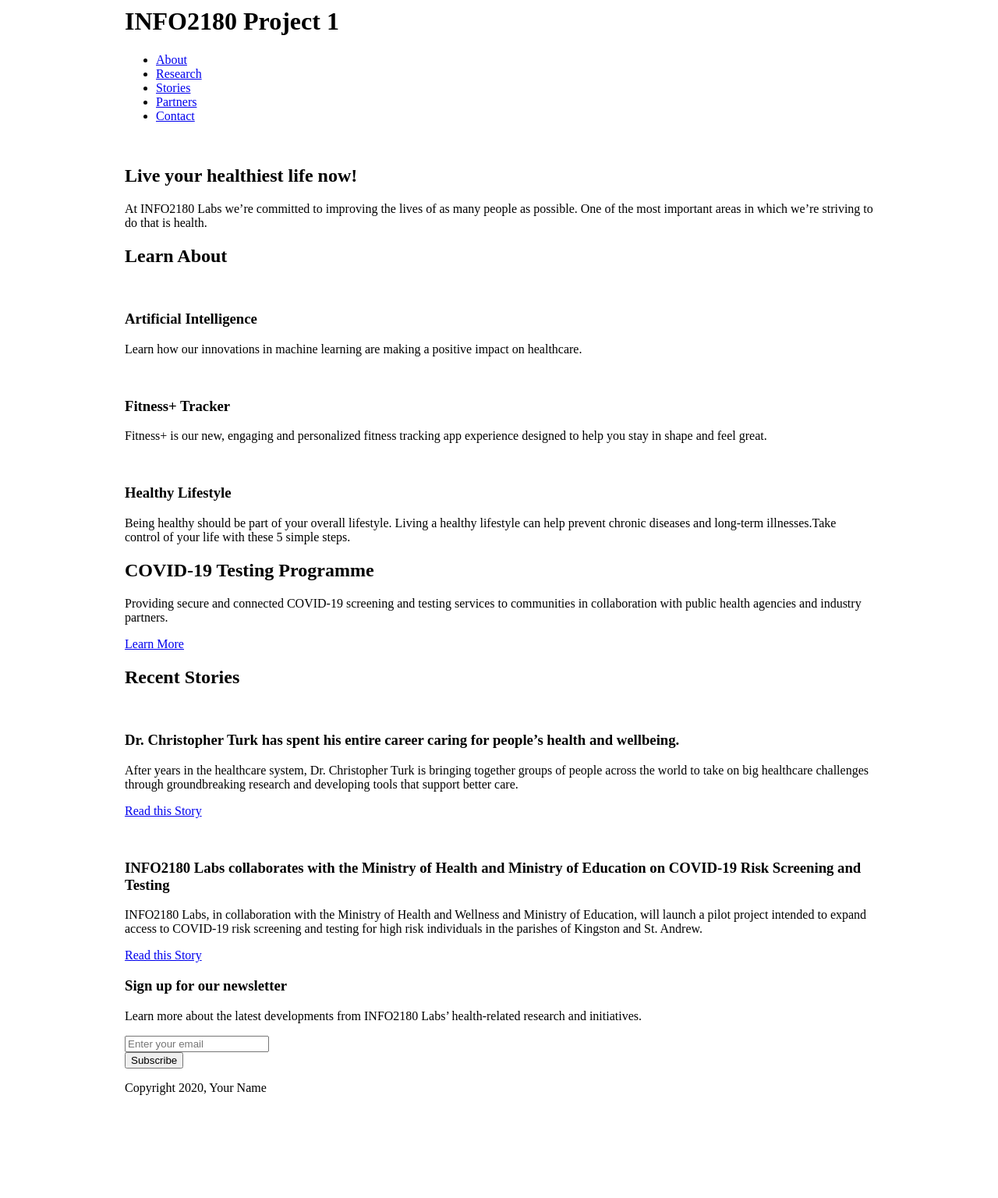
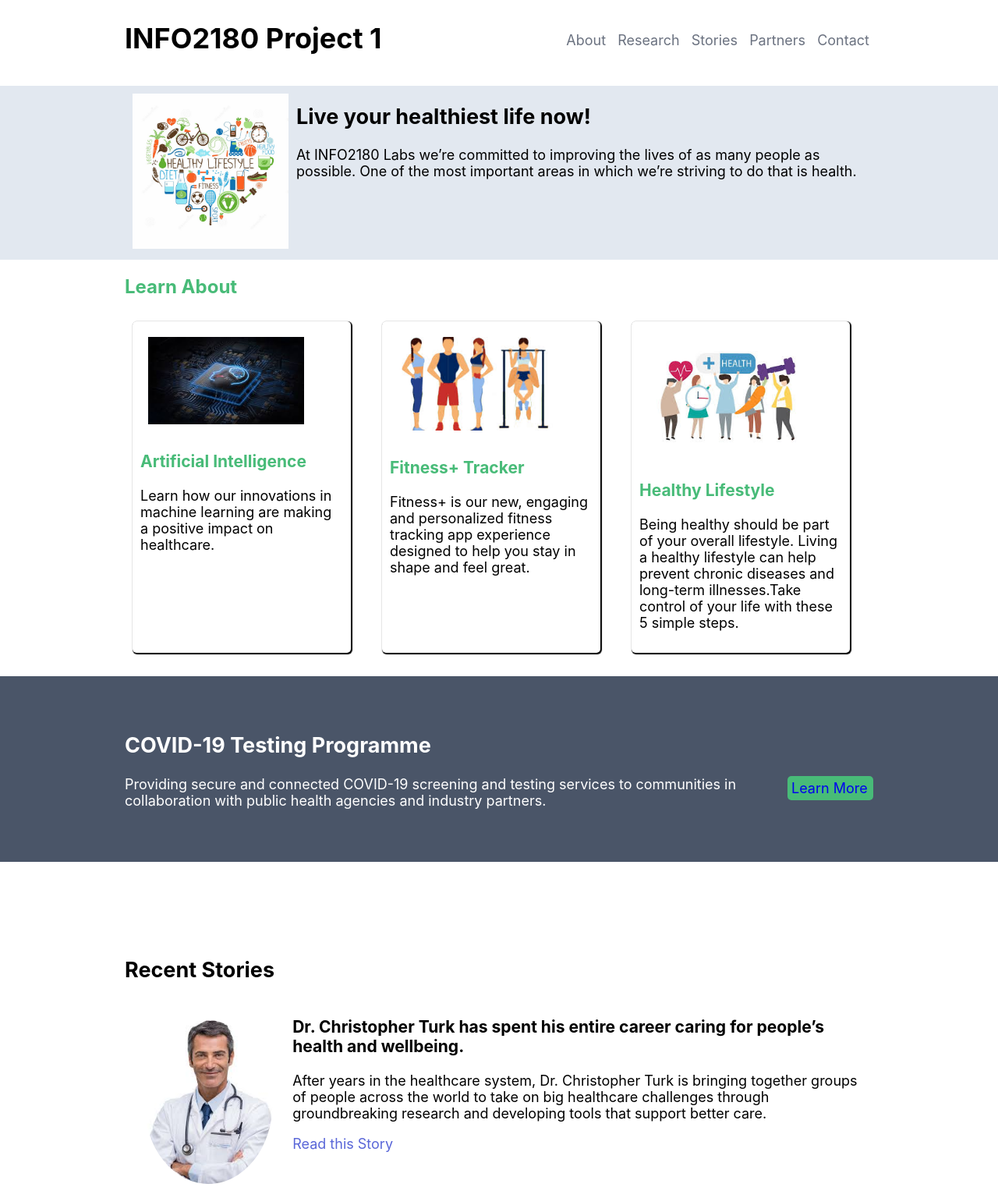
Before and after one commit to JKL184/info2180-project1, a plain HTML site: page index.html in a window 1280 px wide. Shown: the part 12-1548 px from the top of the page at 78% size. Before the commit the page ends 1432 px from the top, so only its background shows below. Drawn offline with Linux system fonts and the light colour scheme.

Commit message:
added images to index.html  and style spreadsheet

```diff
--- a/index.html
+++ b/index.html
@@ -1,10 +1,10 @@
 <!DOCTYPE html>
 <html lang="en">
 	<head>
-    <meta charset="UTF-8">
-    <meta name="viewport" content="width=device-width, initial-scale=1.0">
+		<meta charset="UTF-8" />
+		<meta name="viewport" content="width=device-width, initial-scale=1.0" />
 		<title>INFO2180 Project 1</title>
-    <link rel="stylesheet" href="styles.css">
+		<link rel="stylesheet" href="styles.css" />
 		<script src="scripts.js"></script>
 	</head>
 	<body>
@@ -26,11 +26,15 @@
 			<section class="overview-hero">
 				<div class="container">
 					<div class="overview-hero-image">
-                    <img src="#" alt="">
+						<img src="img/lifestyle.jpg" alt="overview image" />
 					</div>
 					<div class="overview-hero-text">
-                    <h2>Live  your healthiest life now!</h2>
-                    <p>At INFO2180 Labs we’re committed to improving the lives of as many people as possible. One of the most important areas in which we’re striving to do that is health.</p>
+						<h2>Live your healthiest life now!</h2>
+						<p>
+							At INFO2180 Labs we’re committed to improving the lives of as many
+							people as possible. One of the most important areas in which we’re
+							striving to do that is health.
+						</p>
 					</div>
 				</div>
 			</section>
@@ -39,24 +43,36 @@
 					<h2>Learn About</h2>
 					<div class="cards">
 						<div class="card">
-                        <img src="#" alt="">
+							<img src="img/AI.jpg" alt="Artificial Intelligence picture" />
 							<div class="card-body">
 								<h3>Artificial Intelligence</h3>
-                            <p>Learn how our innovations in machine learning are making a positive impact on healthcare.</p>
+								<p>
+									Learn how our innovations in machine learning are making a
+									positive impact on healthcare.
+								</p>
 							</div>
 						</div>
 						<div class="card">
-                        <img src="#" alt="">
+							<img src="img/fitness.jpg" alt="Fitness picture" />
 							<div class="card-body">
 								<h3>Fitness+ Tracker</h3>
-                            <p>Fitness+ is our new, engaging and personalized fitness tracking app experience designed to help you stay in shape and feel great.</p>
+								<p>
+									Fitness+ is our new, engaging and personalized fitness
+									tracking app experience designed to help you stay in shape and
+									feel great.
+								</p>
 							</div>
 						</div>
 						<div class="card">
-                        <img src="#" alt="">
+							<img src="img/health.jpg" alt="heatlh picture" />
 							<div class="card-body">
 								<h3>Healthy Lifestyle</h3>
-                            <p>Being healthy should be part of your overall lifestyle. Living a healthy lifestyle can help prevent chronic diseases and long-term illnesses.Take control of your life with these 5 simple steps.</p>
+								<p>
+									Being healthy should be part of your overall lifestyle. Living
+									a healthy lifestyle can help prevent chronic diseases and
+									long-term illnesses.Take control of your life with these 5
+									simple steps.
+								</p>
 							</div>
 						</div>
 					</div>
@@ -66,7 +82,11 @@
 				<div class="container">
 					<div class="testing-desciption">
 						<h2>COVID-19 Testing Programme</h2>
-                    <p>Providing secure and connected COVID-19 screening and testing services to communities in collaboration with public health agencies and industry partners.</p>
+						<p>
+							Providing secure and connected COVID-19 screening and testing
+							services to communities in collaboration with public health
+							agencies and industry partners.
+						</p>
 					</div>
 					<div class="cta">
 						<a href="#" class="btn">Learn More</a>
@@ -77,18 +97,35 @@
 				<div class="container">
 					<h2>Recent Stories</h2>
 					<article>
-                    <img src="" alt="">
+						<img src="img/doctor.jpg" alt="Cristopher Turk's picture" />
 						<div class="article-body">
-                        <h3>Dr. Christopher Turk has spent his entire career caring for people’s health and wellbeing.</h3>
-                        <p>After years in the healthcare system, Dr. Christopher Turk is bringing together groups of people across the world to take on big healthcare challenges through groundbreaking research and developing tools that support better care.</p>
+							<h3>
+								Dr. Christopher Turk has spent his entire career caring for
+								people’s health and wellbeing.
+							</h3>
+							<p>
+								After years in the healthcare system, Dr. Christopher Turk is
+								bringing together groups of people across the world to take on
+								big healthcare challenges through groundbreaking research and
+								developing tools that support better care.
+							</p>
 							<p><a href="#">Read this Story</a></p>
 						</div>
 					</article>
 					<article>
-                    <img src="" alt="">
+						<img src="img/lab.jpg" alt="" />
 						<div class="article-body">
-                        <h3>INFO2180 Labs collaborates with the Ministry of Health and Ministry of Education on COVID-19 Risk Screening and Testing</h3>
-                        <p>INFO2180 Labs, in collaboration with the Ministry of Health and Wellness and Ministry of Education, will launch a pilot project intended to expand access to COVID-19 risk screening and testing for high risk individuals in the parishes of Kingston and St. Andrew.</p>
+							<h3>
+								INFO2180 Labs collaborates with the Ministry of Health and
+								Ministry of Education on COVID-19 Risk Screening and Testing
+							</h3>
+							<p>
+								INFO2180 Labs, in collaboration with the Ministry of Health and
+								Wellness and Ministry of Education, will launch a pilot project
+								intended to expand access to COVID-19 risk screening and testing
+								for high risk individuals in the parishes of Kingston and St.
+								Andrew.
+							</p>
 							<p><a href="#">Read this Story</a></p>
 						</div>
 					</article>
@@ -97,10 +134,18 @@
 			<section class="newsletter">
 				<div class="container">
 					<h3>Sign up for our newsletter</h3>
-                <p>Learn more about the latest developments from INFO2180 Labs’ health-related research and initiatives.</p>
+					<p>
+						Learn more about the latest developments from INFO2180 Labs’
+						health-related research and initiatives.
+					</p>
 					<form action="#" method="post">
 						<div class="form-group">
-                        <input type="email" name="email" id="email" placeholder="Enter your email">
+							<input
+								type="email"
+								name="email"
+								id="email"
+								placeholder="Enter your email"
+							/>
 						</div>
 						<button type="submit" class="btn">Subscribe</button>
 					</form>
@@ -110,7 +155,7 @@
 		</main>
 		<footer>
 			<div class="container">
-            <p>Copyright 2020, Your Name</p>
+				<p>Copyright 2020, Jordan Lewis</p>
 			</div>
 		</footer>
 	</body>
--- a/styles.css
+++ b/styles.css
@@ -1,11 +1,171 @@
 /* Add your CSS to this file */
 body {
-    margin: 0;
-    font-size: 16px;
+	font-family: -apple-system, BlinkMacSystemFont, "Segoe UI", Roboto,
+		"Helvetica Neue", Arial, "Noto Sans", sans-serif;
+	font-size: 18px;
+	display: grid;
+
+	margin: 0;
+}
+
+img {
+	width: 200px;
+	height: auto;
+	margin: 10px;
 }
 
 .container {
-    margin: 0 auto;
-    max-width: 960px;
-    width: 100%;
+	margin: 0 auto;
+	max-width: 960px;
+	width: 100%;
 }
+header .container {
+	background-color: white;
+	font-size: 18px;
+	padding: 15px;
+	display: flex;
+    grid-row: 1;
+    justify-content: space-between;
+}
+header .container ul {
+	list-style: none;
+    overflow: hidden;
+    padding-top: 20px;
+}
+
+header .container li {
+    display: inline;
+    margin: 5px;
+}
+header .container li a{
+        color: #6b7280;
+        text-decoration: none;
+}
+header .container li a:hover {
+	color: #5a67d8;
+}
+.overview-hero {
+	background-color: #e2e8f0;
+    grid-row: 2;
+    margin-bottom: 10px;
+}
+.overview-hero .container {
+	display: flex;
+}
+.overview-hero .container .overview-hero-image {
+	border-radius: 25%;
+}
+.learn-about .container .cards {
+	display: grid;
+	grid-template-columns: 300px 300px 300px;
+	grid-template-rows: max-content;
+	grid-gap: 20px;
+}
+.learn-about .container h2 {
+	font-size: 24px;
+	color: #48bb78;
+	grid-row: 3;
+}
+.learn-about .container .card {
+	border-color: #e2e8f0;
+	border-radius: 5px;
+	box-shadow: 1px 1px 1px 1px;
+	display: inline;
+	margin: 10px;
+	padding: 10px;
+}
+.learn-about .container .card h3 {
+	color: #48bb78;
+	font-size: 21px;
+}
+
+.testing {
+	background-color: #4a5568;
+	color: white;
+	grid-row: 4;
+	padding: 10px;
+	padding-top: 50px;
+    padding-bottom: 50px;
+    margin-top: 20px;
+
+
+}
+.testing .container{
+    display: flex;
+    flex-direction: row;
+    align-items: center;
+
+}
+.testing .container .texting-description{
+    text-align: left;
+}
+.testing .container .btn {
+    display: flex;
+	background-color: #48bb78;
+	border-radius: 5px;
+	float: right;
+	grid-column: 2;
+    text-decoration: none;
+    text-align: center;
+    margin-left:20px;
+    margin-top: 50px;
+    padding: 5px;
+    width:100px;
+
+}
+
+.stories .container {
+	display: grid;
+	grid-row: 5;
+    padding: 100px;
+    grid gap: 10px;
+}
+.stories .container article {
+	display: flex;
+}
+.stories .container h1 {
+	color: #5a67d8;
+}
+
+.stories .container a {
+	color: #5a67d8;
+	display: inline;
+	text-decoration: none;
+}
+
+.stories .container img {
+	height: 210px;
+    border-radius: 50%;
+    padding: 15px;
+}
+
+.newsletter {
+	background-color: #48bb78;
+	color: white;
+	grid-row: 6;
+    padding: 50px;
+    text-align: center;
+
+}
+
+.newsletter .container form {
+	justify-content: center;
+	display: flex;
+}
+.newsletter .container form input{
+    width: 300px;
+    height: 40px;
+    border-radius: 5px;
+
+}
+.newsletter .container .btn {
+	background-color: #5a67d8;
+    margin-left: 10px;
+    padding: 15px;
+}
+
+footer {
+	background-color: #4a5568;
+	color: white;
+	grid-row: 7;
+}
```
Also changed, not shown: img/AI.jpg (added), img/doctor.jpg (added), img/fitness.jpg (added), img/health.jpg (added), img/lab.jpg (added), img/lifestyle.jpg (added), img/med.jpg (added). Lines whose indentation alone changed are shown as unchanged.
